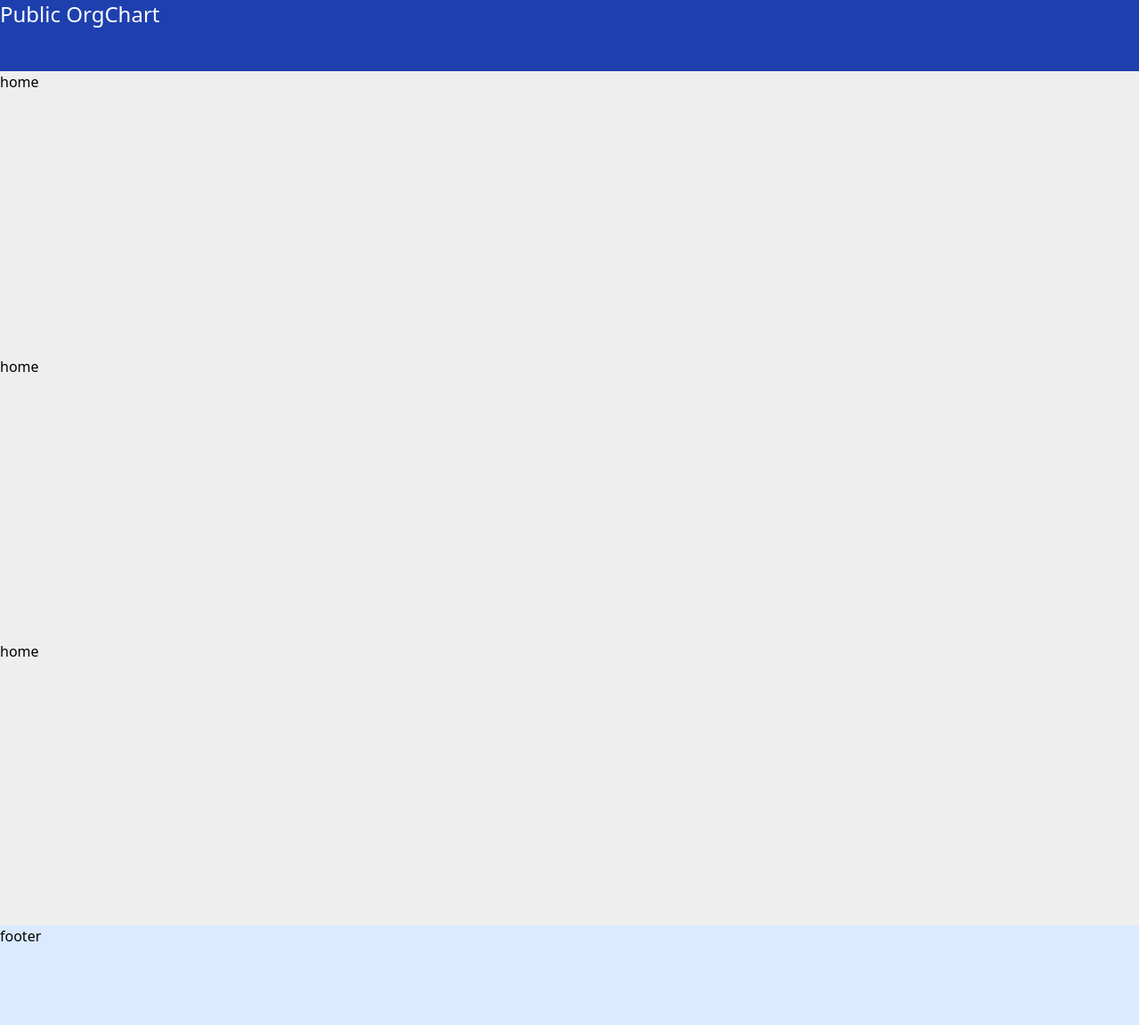
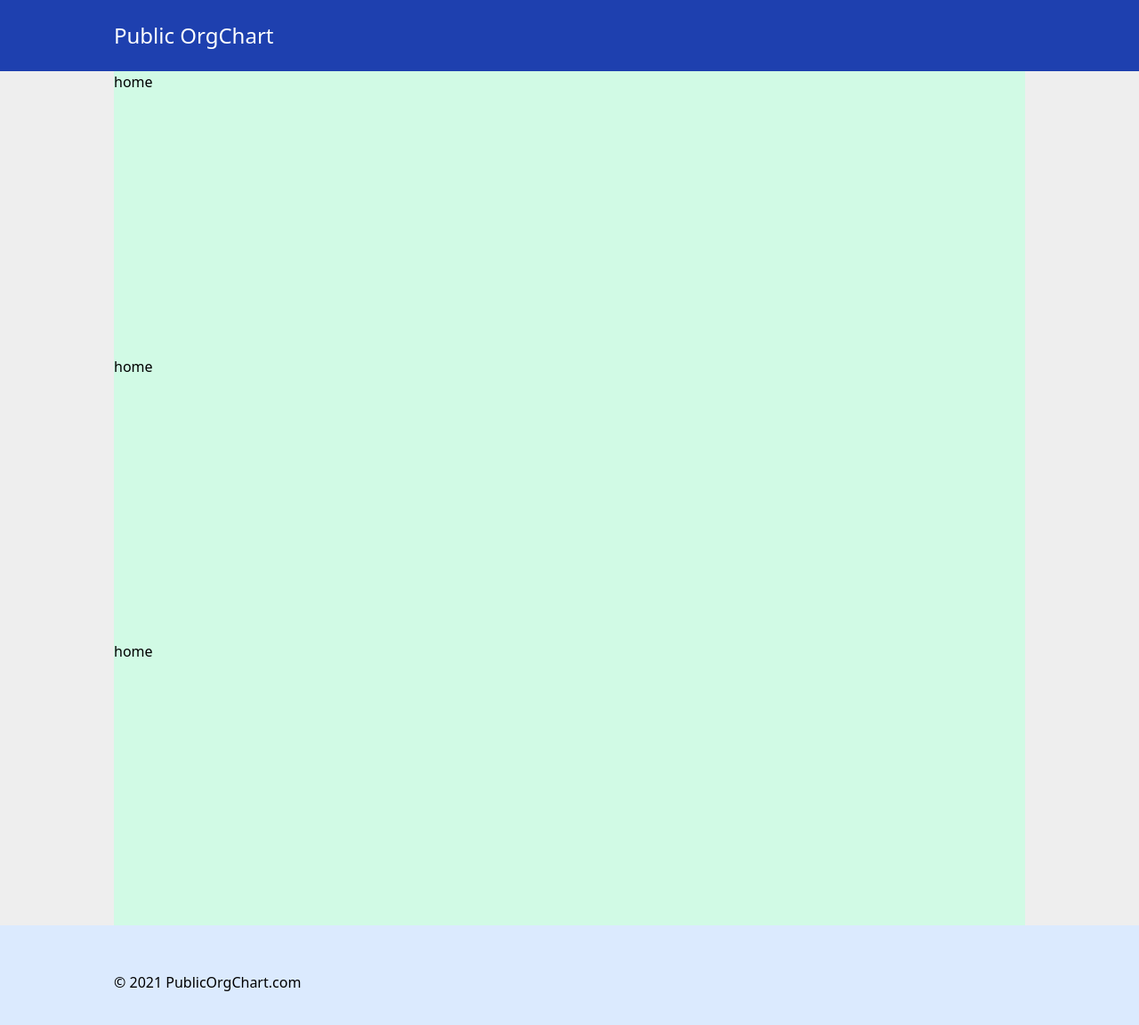
Before and after one commit to betawxy/orgcha, a Next.js app in the folder web/: page / in a window 1280 px wide. Shown: the top 1152 px of the page at 89% size. Built offline with nearby package versions, Linux system fonts and the light colour scheme.

Commit message:
header footer

```diff
--- a/web/components/pageWrapper.tsx
+++ b/web/components/pageWrapper.tsx
@@ -2,17 +2,19 @@ import Head from "next/head";
 
 export default function PageWrapper({ children }) {
   return (
-    <div className="flex flex-col justify-between w-screen h-screen">
-      <nav className="flex flex-none w-full h-20 bg-blue-800">
-        <div className="container mx-auto">
+    <div className="beta-page-wrapper">
+      <nav className="beta-hf-wrapper h-20 bg-blue-800">
+        <div className="beta-container">
           <div className="text-2xl text-white">Public OrgChart</div>
         </div>
       </nav>
       <main className="w-full mb-auto">
-        <div className="container mx-auto">{children}</div>
+        <div className="beta-container">{children}</div>
       </main>
-      <footer className="flex flex-none w-full h-32 bg-blue-100">
-        <div className="container mx-auto ">footer</div>
+      <footer className="beta-hf-wrapper h-32 bg-blue-100">
+        <div className="beta-container">
+          &copy; {new Date().getFullYear()} PublicOrgChart.com
+        </div>
       </footer>
     </div>
   );
--- a/web/pages/index.tsx
+++ b/web/pages/index.tsx
@@ -5,9 +5,9 @@ import PageWrapper from "components/pageWrapper";
 export default function Home() {
   return (
     <PageWrapper>
-      <div className="h-80">home</div>
-      <div className="h-80">home</div>
-      <div className="h-80">home</div>
+      <div className="h-80 bg-green-100 w-full">home</div>
+      <div className="h-80 bg-green-100 w-full">home</div>
+      <div className="h-80 bg-green-100 w-full">home</div>
     </PageWrapper>
   );
 }
--- a/web/styles/globals.css
+++ b/web/styles/globals.css
@@ -5,3 +5,15 @@
 body {
   background: #eee;
 }
+
+@layer components {
+  .beta-page-wrapper {
+    @apply flex flex-col justify-between w-screen h-screen;
+  }
+  .beta-hf-wrapper {
+    @apply flex flex-none items-center w-full;
+  }
+  .beta-container {
+    @apply container mx-auto max-w-screen-lg w-full;
+  }
+}
```
